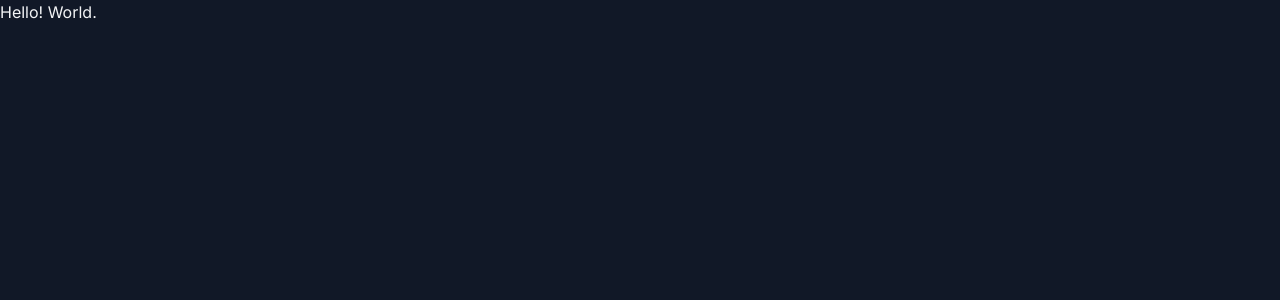
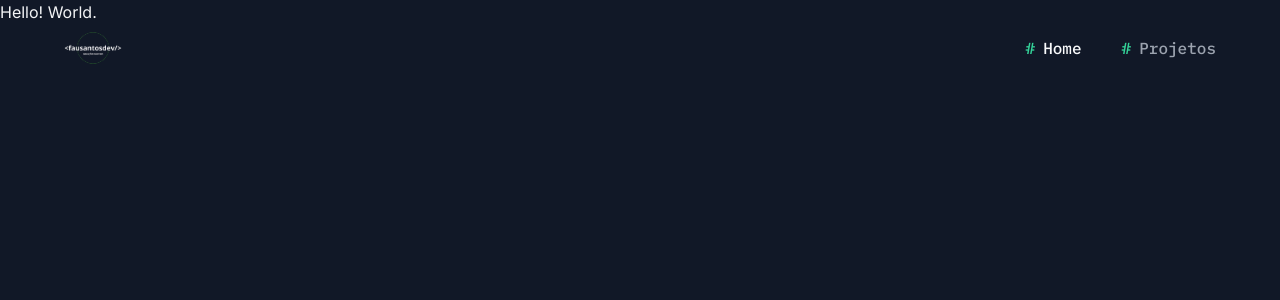
Before and after one commit to fausantosdev/portfolio, a Next.js app: page / in a window 1280 px wide. Shown: the top 300 px of the page. Built offline with nearby package versions, Linux system fonts and the light colour scheme.

Commit message:
:construction: add header component

```diff
--- a/app/layout.tsx
+++ b/app/layout.tsx
@@ -1,6 +1,8 @@
 import { Inter, IBM_Plex_Mono } from 'next/font/google'
 import './globals.css'
 import { ReactNode } from 'react'
+
+import { Header } from './components/Header'
 
 const inter = Inter({
   variable: '--font-inter',
@@ -16,6 +18,7 @@ const plexMono = IBM_Plex_Mono({
 export default function RootLayout({ children }: { children: ReactNode }) {
   return (
     <html lang="pt-BR" className={`${inter.variable} ${plexMono.variable}`}>
+      <Header />
       <body>
         {children}
       </body>
```
